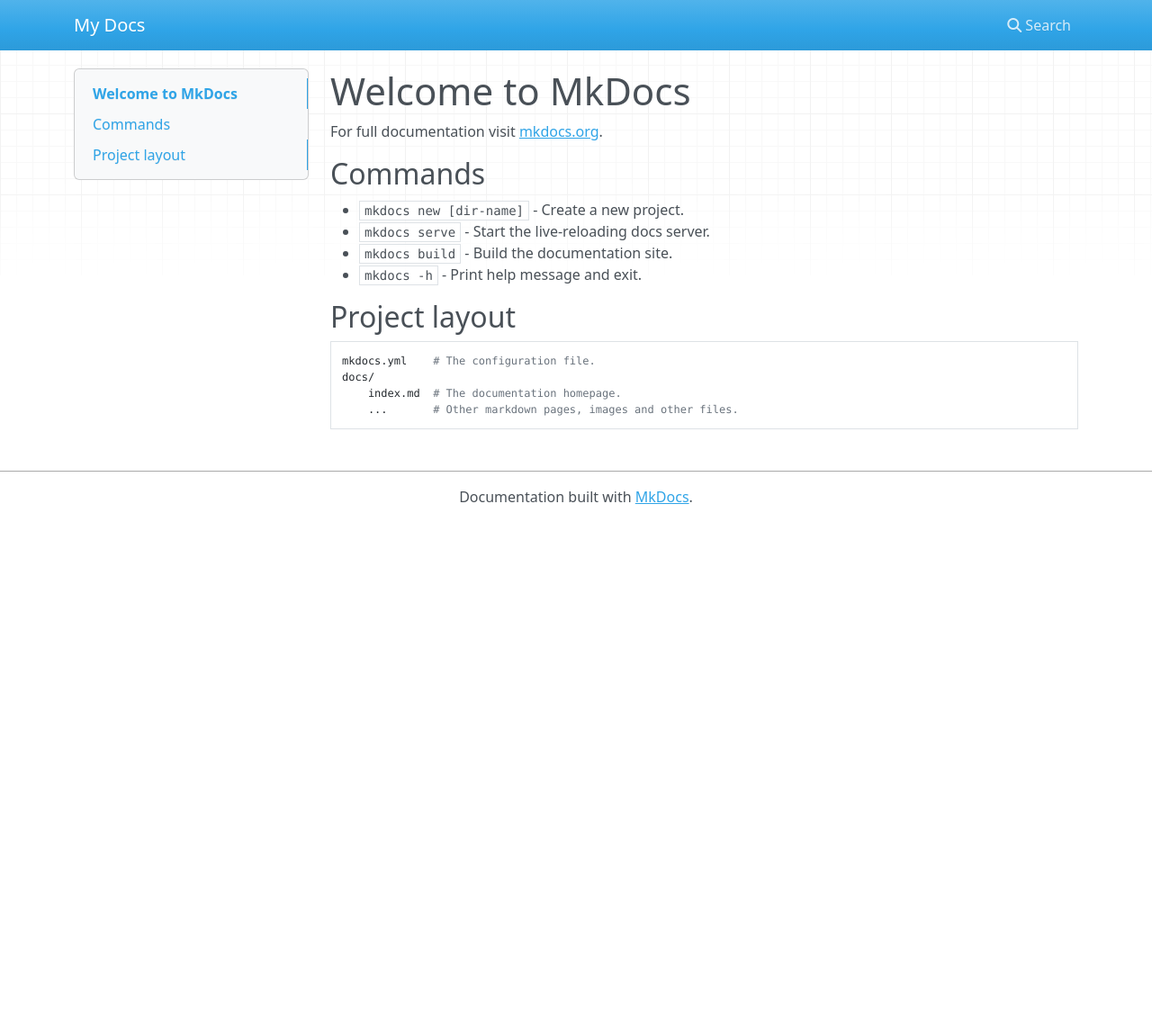
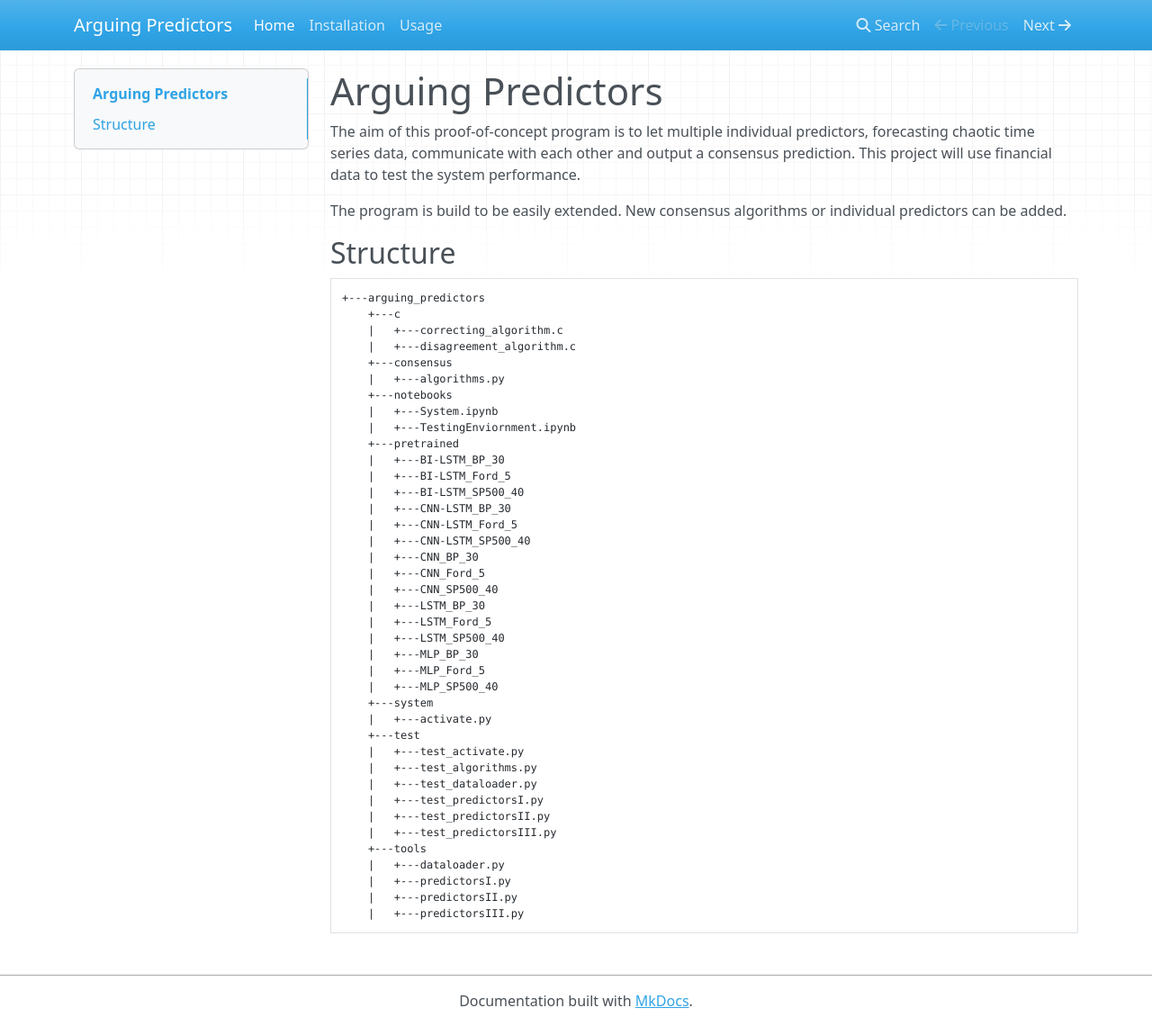
Before and after one commit to maxmekiska/arguing_predictors, an MkDocs documentation site: the page built from docs/docs/index.md, in a window 1280 px wide and 1140 px high. Shown: the whole window at 90% size. Built offline with MkDocs 1.6.1, drawn with Linux system fonts in a browser that asks for light colours; nearby versions of some CDN libraries.

Commit message:
new content

````diff
--- a/docs/docs/index.md
+++ b/docs/docs/index.md
@@ -1,17 +1,48 @@
-# Welcome to MkDocs
+# Arguing Predictors
 
-For full documentation visit [mkdocs.org](https://www.mkdocs.org).
+The aim of this proof-of-concept program is to let multiple individual predictors, forecasting chaotic time series data, communicate with each other and output a consensus prediction. This project will use financial data to test the system performance.
 
-## Commands
+The program is build to be easily extended. New consensus algorithms or individual predictors can be added.
 
-* `mkdocs new [dir-name]` - Create a new project.
-* `mkdocs serve` - Start the live-reloading docs server.
-* `mkdocs build` - Build the documentation site.
-* `mkdocs -h` - Print help message and exit.
-
-## Project layout
-
-    mkdocs.yml    # The configuration file.
-    docs/
-        index.md  # The documentation homepage.
-        ...       # Other markdown pages, images and other files.
+## Structure
+```shell
++---arguing_predictors
+    +---c
+    |   +---correcting_algorithm.c
+    |   +---disagreement_algorithm.c
+    +---consensus
+    |   +---algorithms.py
+    +---notebooks
+    |   +---System.ipynb
+    |   +---TestingEnviornment.ipynb
+    +---pretrained
+    |	+---BI-LSTM_BP_30
+    |	+---BI-LSTM_Ford_5
+    |   +---BI-LSTM_SP500_40
+    |	+---CNN-LSTM_BP_30
+    |	+---CNN-LSTM_Ford_5
+    |	+---CNN-LSTM_SP500_40
+    |	+---CNN_BP_30
+    |	+---CNN_Ford_5
+    |	+---CNN_SP500_40
+    |	+---LSTM_BP_30
+    |	+---LSTM_Ford_5
+    |	+---LSTM_SP500_40
+    |	+---MLP_BP_30
+    |	+---MLP_Ford_5
+    |	+---MLP_SP500_40
+    +---system
+    |   +---activate.py
+    +---test
+    |   +---test_activate.py
+    |   +---test_algorithms.py
+    |   +---test_dataloader.py
+    |   +---test_predictorsI.py
+    |   +---test_predictorsII.py
+    |   +---test_predictorsIII.py
+    +---tools
+    |   +---dataloader.py
+    |   +---predictorsI.py
+    |   +---predictorsII.py
+    |   +---predictorsIII.py
+```
--- a/docs/mkdocs.yml
+++ b/docs/mkdocs.yml
@@ -1 +1,6 @@
-site_name: My Docs
+site_name: Arguing Predictors
+
+nav:
+    - Home: index.md
+    - Installation: installation.md
+    - Usage: usage.md
````
Also changed, not shown: docs/docs/installation.md (added, +35 -0 lines), docs/docs/usage.md (added, +17 -0 lines), README.md, docs/docs/resources/gui.png (renamed from docs/resources/gui.png).
